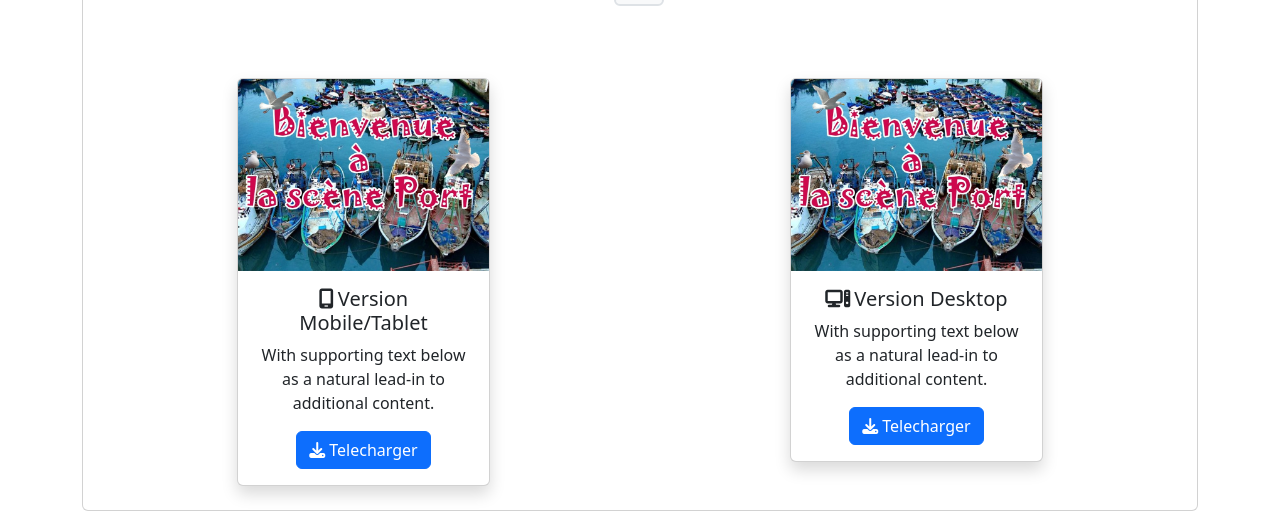
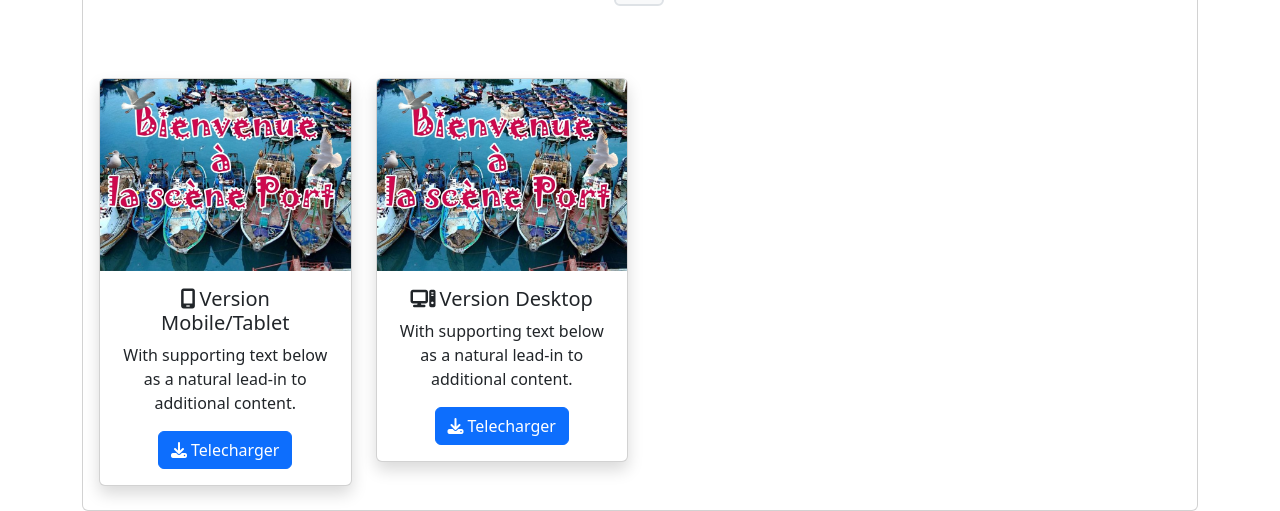
Before and after one commit to soufyen004/biodiversit--marine, a React (Create React App) app: page /download/Port in a window 1280 px wide. Shown: the part 419-930 px from the top of the page. Built offline with nearby package versions, Linux system fonts and the light colour scheme; what react-unity-webgl would draw is missing.

Commit message:
'recode'

```diff
--- a/src/components/DownloadPage.jsx
+++ b/src/components/DownloadPage.jsx
@@ -20,9 +20,9 @@ function DownloadPage(props) {
 
                 </div>
 
-            <div class="row">
+            <div class="row d-flex justify-content-start">
 
-                <div class="col-md-6 col-lg-4 col-xl-3 m-auto my-2">
+                <div class="col-md-6 col-lg-4 col-xl-3  my-2">
                     <div class="card shadow">
                         <img src={props.imgLink} class="card-img-top" alt="Image link Broken" />
                     <div class="card-body">
@@ -35,7 +35,7 @@ function DownloadPage(props) {
                     </div>
                 </div>
 
-                <div class="col-md-6 col-lg-4 col-xl-3 m-auto my-2">
+                <div class="col-md-6 col-lg-4 col-xl-3  my-2">
                     <div class="card shadow">
                         <img src={props.imgLink} class="card-img-top" alt="Image link Broken" />
                     <div class="card-body">
```
